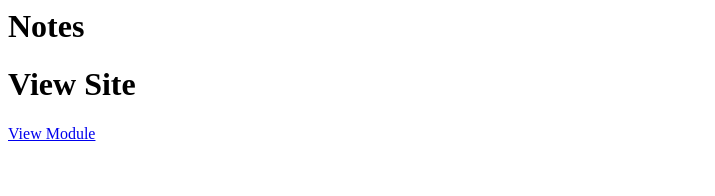
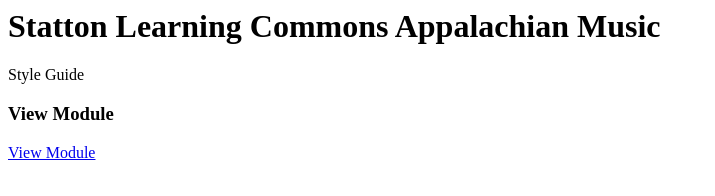
Before and after one commit to knot-tlmcclain/Applachian-Music, a plain HTML site: page index.html in a window 1280 px wide. Shown: the whole page, without its empty margins (0-715 px from the left). Drawn offline with Linux system fonts and the light colour scheme.

Commit message:
Working on page information

```diff
--- a/index.html
+++ b/index.html
@@ -1,8 +1,10 @@
 <html>
-  <head><title>Project Notes</title></head>
+  <head><title>SLC - Appalachian Music</title></head>
   <body>
-    <h1>Notes</h1>
-    <h1>View Site</h1>
+    <h1>Statton Learning Commons Appalachian Music</h1>
+    <h31>Style Guide</hh3>
+
+    <h3>View Module</h3>
     <a href="AppalachianMusic/story.html">View Module</a>
 
   </body>
```
